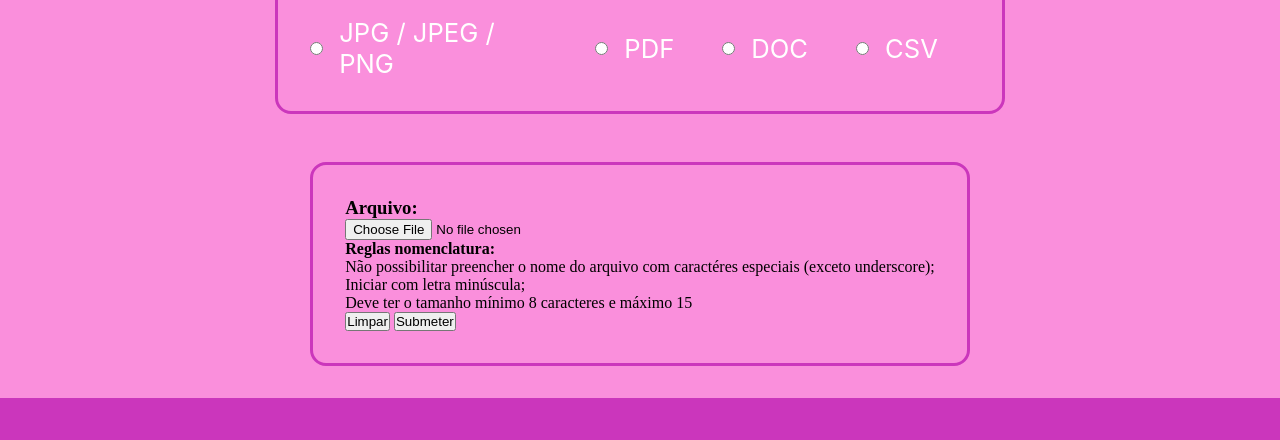
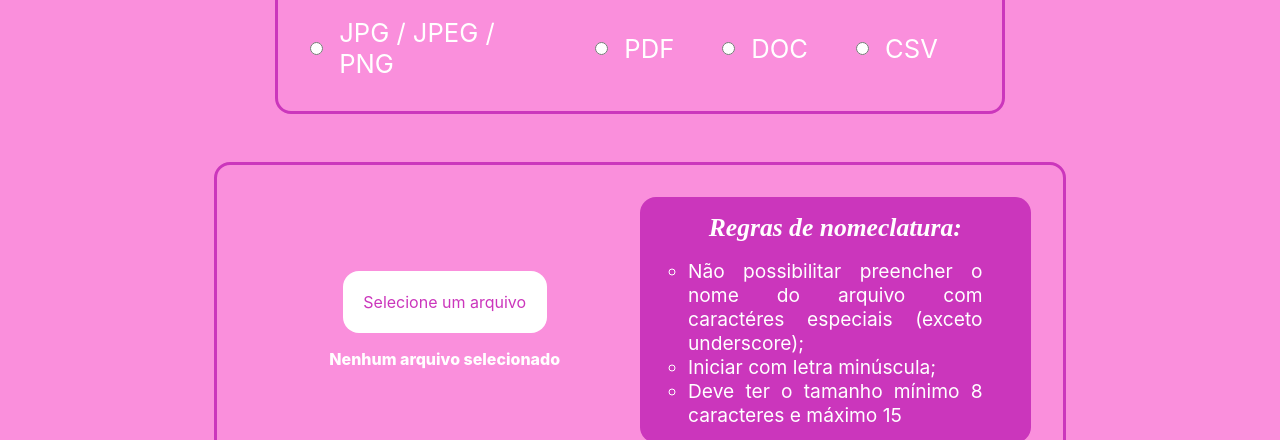
Before and after one commit to twistpucrio/2024_projetoFormularioG1, a plain HTML site: page pages/Arquivo.html in a window 1280 px wide. Shown: the part 241-681 px from the top of the page. Drawn offline with Linux system fonts and the light colour scheme; a web font is replaced by a local one.

Commit message:
Finalizando o css da página Arquivo

```diff
--- a/pages/Arquivo.html
+++ b/pages/Arquivo.html
@@ -1,5 +1,5 @@
 <!DOCTYPE html>
-<html lang="en">
+<html lang="pt-br">
 <head>
     <meta charset="UTF-8">
     <meta name="viewport" content="width=device-width, initial-scale=1.0">
@@ -7,6 +7,7 @@
     <link rel="stylesheet" href="/styles/reset.css">
     <link rel="stylesheet" href="/styles/base.css">
     <link rel="stylesheet" href="/styles/arquivo.css">
+    <script src="../scripts/scriptpag2.js"></script>
 </head>
 <body>
     <div id="conteudo">
@@ -27,8 +28,8 @@
         </header>
         <section class="principal">
             <form class="formulario">
-                <fieldset class="panel formulario__formatos">
-                    <h2 class="formulario__formatos__titulo">Selecione o tipo de arquivo: </h2>
+                <fieldset class="panel formulario__campo--formatos">
+                    <label class="formulario__formatos__titulo">Selecione o tipo de arquivo: </label>
                     <div class="formulario__formatos__selecao">
                         <input type="radio" name="formato" id="imagem">
                         <label for="formato">JPG / JPEG / PNG</label>
@@ -43,24 +44,29 @@
                         <label for="csv">CSV</label>
                     </div>
                 </fieldset>
-                <fieldset class="panel">
-                    <div class="">
-                        <h3 class="">Arquivo: </h3>
-                        <input type="file" name="arquivo" id="arquivo">
-
-                        <hgroup class="">
-                            <h4 class="">Reglas nomenclatura: </h4>
-                            <ul class="">
-                                <li>Não possibilitar preencher o nome do arquivo com caractéres especiais (exceto underscore); </li>
-                                <li>Iniciar com letra minúscula; </li>
-                                <li>Deve ter o tamanho mínimo 8 caracteres e máximo 15</li>
+                <fieldset class="panel formulario__campo--arquivo">
+                    <div class="formulario__arquivo">
+                        <div class="formulario__arquivo__customizado">
+                            <label for="arquivo" class="formulario__arquivo__customizado__titulo">
+                                Selecione um arquivo
+                                <input type="file" id="arquivo" />
+                            </label>
+                            <p class="formulario__arquivo__customizado__mensagem" id="mensagem">Nenhum arquivo selecionado</p>
+                        </div>
+                        <hgroup class="formulario__arquivo__regras">
+                            <h4 class="formulario__arquivo__regras__titulo">Regras de nomeclatura: </h4>
+                            <ul class="formulario__Arquivo__regras__texto">
+                                <li class="formulario__Arquivo__regras__texto__paragrafo">Não possibilitar preencher o nome do arquivo com caractéres especiais (exceto underscore); </li>
+                                <li class="formulario__Arquivo__regras__texto__paragrafo" >Iniciar com letra minúscula; </li>
+                                <li class="formulario__Arquivo__regras__texto__paragrafo">Deve ter o tamanho mínimo 8 caracteres e máximo 15</li>
                             </ul>
                         </hgroup>
                     </div>
-                    <div class="arquivos botoes">
-                        <input type="button" value="Limpar"
+                    <div class="formulario__arquivo__botoes">
+                        <input class="botao" type="button" value="Limpar"
                         id="btnLimpar">
-                        <input type="button" value="Submeter"
+                        <input class="botao"
+                        type="button" value="Submeter"
                         id="btnSubmeter">
                     </div>
                 </fieldset>
--- a/styles/arquivo.css
+++ b/styles/arquivo.css
@@ -15,12 +15,12 @@
     align-items: center;
 
 }
-.formulario__formatos{
+.formulario__campo--formatos{
     display: flex;
     flex-direction: column;
     padding: 2rem;
     width: 60%;
-    height: 60%;
+    height: 50%;
 }
 .formulario__formatos__titulo{
     text-align: center;
@@ -28,6 +28,7 @@
     font-size: 3rem;
     font-family: 'Newsreader';
     font-style: italic;
+    font-weight: 500;
 
 }
 .formulario__formatos__selecao{
@@ -45,40 +46,114 @@
     margin: 0 2rem 0 0;
 
 }
-.formulario__arquivos{
-    width: 80%;
-    height: 30%;
+.formulario__campo--arquivo{
+    width: 70%;
+    height: 50%;
     display: flex;
     flex-direction: column;
+    justify-content: space-between;
     align-items: center;
+
 }
-.formulario__arquivos__input{
+.formulario__arquivo{
     width: 100%;
-    height: 60%;
+    height: 50%;
     display: flex;
     align-items: center;
-    color: white;
-
+    justify-content: center;
+}
+.formulario__arquivo__titulo{
+    color: #fff;
+    font-size: 1.6rem;
+    font-family: 'Inter';
+}
+.formulario__arquivo__customizado {
+    width: 50%;
+    height: 50%;
+    display: flex;
+    flex-direction:column ;
+    align-items: center;
+    gap: 1rem;
+    text-wrap: nowrap;
+}
+.formulario__arquivo__customizado__titulo {
+    flex-wrap: nowrap;
+    text-align: center;
+    width: auto;
+    height: 6%;
+    border-radius: 1rem;
+    padding: 1.3rem;
+    font-size: 1rem;
+    background-color: #fff;
+    color: #CB36BC;
+    font-family: 'Inter';
+    gap: 2rem;
+}
+.formulario__arquivo__customizado__titulo input[type="file"] {
+    display: none;
+}
+.formulario__arquivo__customizado__mensagem {
+    color: #fff;
+    font-size: 1rem;
+    font-family: 'Inter';
+    font-weight: 800;
+}
+.formulario__arquivo__regras{
+    width: 50%;
+    height: 50%;
+    color: #fff;
+    background-color: #CB36BC;
+    border-radius: 1rem;
+    padding: 1rem;
+    list-style: circle;
+    text-align: center;
+}
+.formulario__arquivo__regras__titulo{
+    color: #fff;
+    font-size: 1.6rem;
+    font-family: 'Newsreader';
+    font-style: italic;
+    margin-bottom: 1rem;
 }
 
-
-.formulario__arquivos__input__titulo{
-    font-size: 2rem;
-}
-.formulario__arquivos__input__regras{
-
-}
-.formulario__arquivos__input__regras__titulo{
-    font-size: 2.3rem;
-    text-align: center;
-}
-.formulario__arquivos__input__regras__texto li{
-    font-size: 1.8rem;
-    list-style: disc;
+.formulario__Arquivo__regras__texto li{
+    font-size: 1.2rem;
+    margin: 0rem 2rem;
+    font-family: 'Inter';
+    list-style: circle;
     text-align: justify;
 }
+.formulario__arquivo__botoes{
+    width: 50%;
+    width: 50%;
+    display: flex;
+    gap: 2rem;
+}
+.botao{
+    text-align: center;
+    width: 50%;
+    height: 6%;
+    border: 0.2rem #CB36BC solid;
+    border-radius: 1rem;
+    padding: 1.3rem;
+    font-size: 1rem;
+    background-color: #fff;
+    color: #CB36BC;
+    font-family: 'Inter';
+    gap: 2rem;
+}
+.botao:hover{
+    background-color: #CB36BC;
+    border-radius: 1rem;
+    color: #fff;
+    font-weight: 500;
+}
+.formulario__arquivo__customizado__titulo:hover{
 
-
+    background-color: #CB36BC;
+    color: #ffffff;
+    cursor: pointer;
+}
 .panel{
     border: 0.2rem #CB36BC solid;
     border-radius: 1rem;
```
